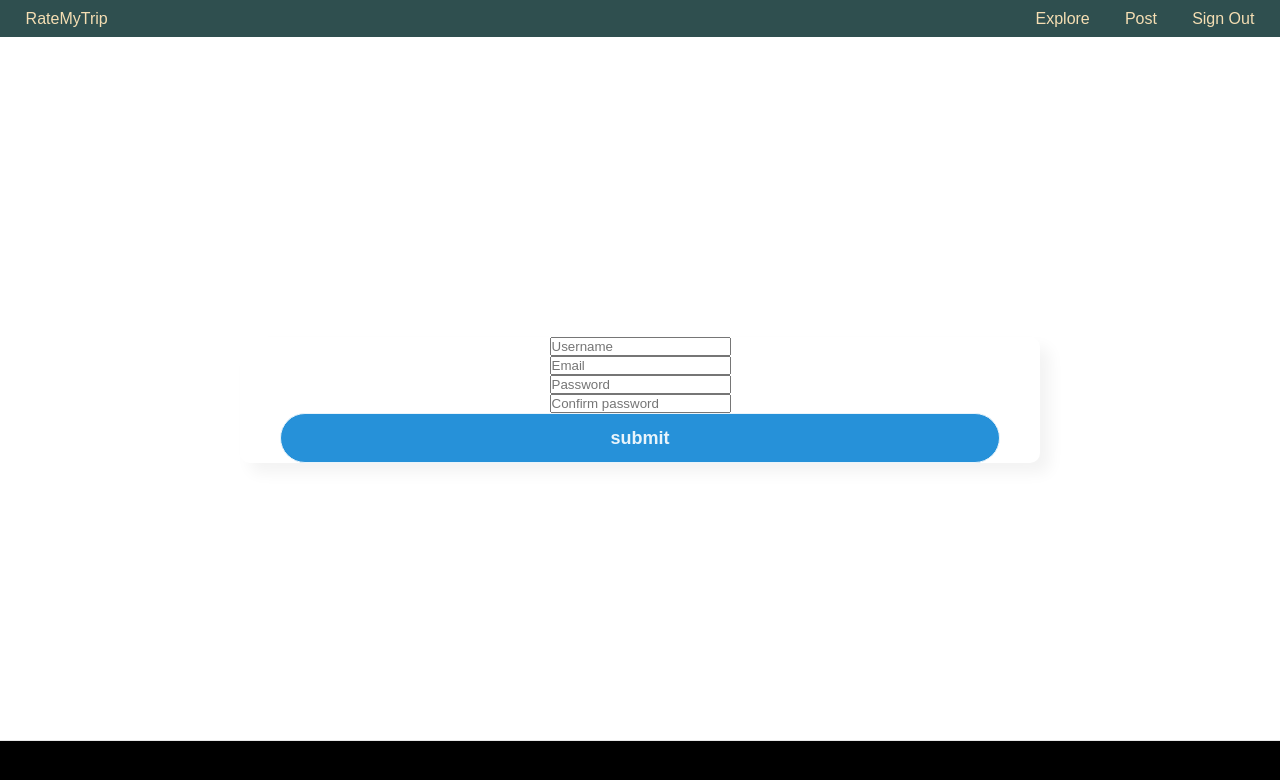
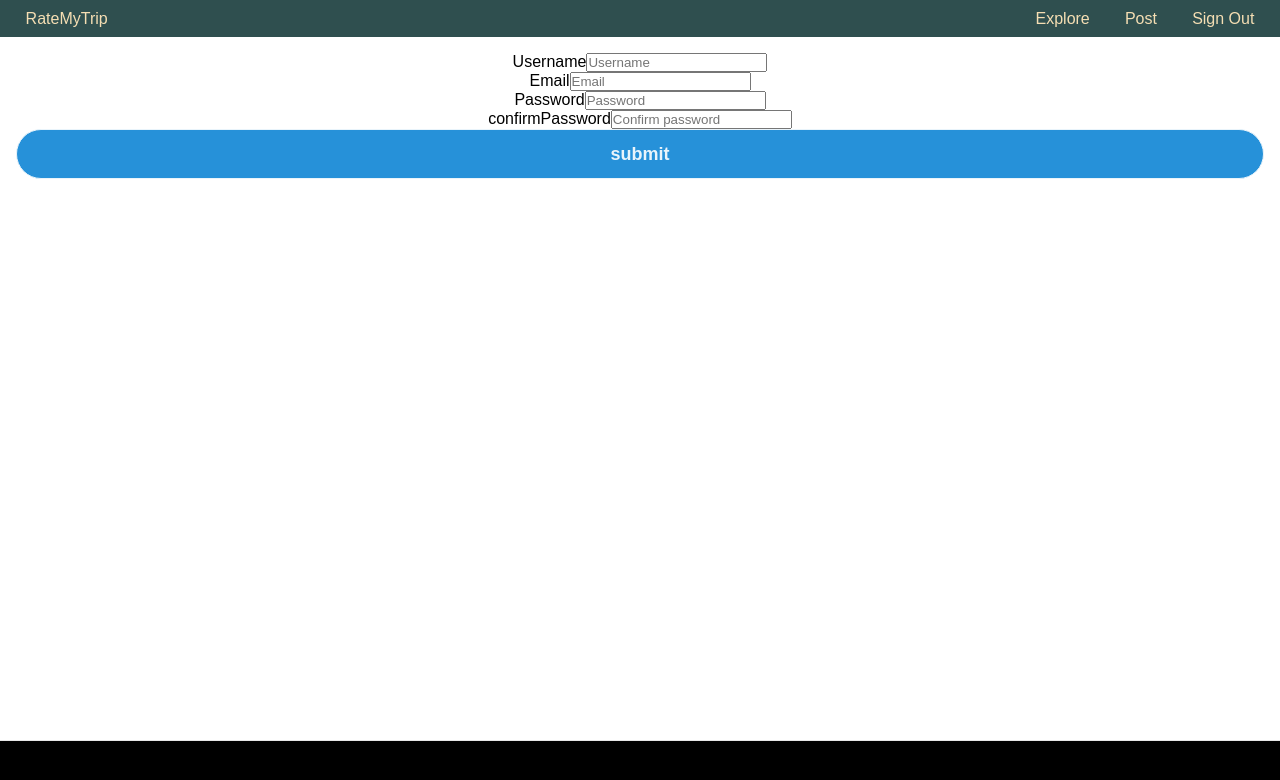
Before and after one commit to probro91/rate-my-trip2, a React (Create React App) app: page /signUp in a window 1280 px wide. Shown: the top 780 px of the page. Built offline with nearby package versions, Linux system fonts and the light colour scheme.

Commit message:
fixed addPost

```diff
--- a/src/components/AddPost.js
+++ b/src/components/AddPost.js
@@ -1,15 +1,12 @@
 
 import { useState } from "react"
 
-const AddPost = ({ onAdd }) => {
+const AddPost = () => {
   const [start, setStart] = useState("")
   const [end, setEnd] = useState("")
   const [image, setImage] = useState(null)
   const [date, setDate] = useState("")
   const [description, setDescription] = useState("")
-  const handleChange = (image) => {
-    setImage(image);
-  }
 
   const onSubmit = (e) => {
     e.preventDefault()
@@ -35,11 +32,11 @@ const AddPost = ({ onAdd }) => {
       return
     }
 
-    onAdd({ start, end, image, date, description })
+    //onAdd({ start, end, image, date, description })
 
     setStart('')
     setEnd('')
-    setImage('')
+    setImage(null)
     setDate('')
     setDescription('')
   }
@@ -56,7 +53,7 @@ const AddPost = ({ onAdd }) => {
       </div>
       <div>
         <label>Upload an Image</label>
-        <input type="file" name="image" value={image} placeholder="Choose File" onChange={handleChange}/>
+        <input type="file" onChange={(e) => setImage(e.target.files[0])}/>
       </div>
       <div>
         <label>Date</label>
--- a/src/pages/Posting.js
+++ b/src/pages/Posting.js
@@ -2,17 +2,11 @@ import AddPost from "../components/AddPost"
 import { useState } from "react"
 
 const Posting = () => {
-  const [posts, setPosts] = useState([])
 
-  const addPost = (post) => {
-    const id = Math.floor(Math.random() * 1000) + 1
-    const newPost = { id, ...post }
-    setPosts([...posts, newPost])
-  }
   return (
     <div>
       <h1>Posting</h1>
-      <AddPost onAdd={addPost}/>
+      <AddPost />
     </div>
   )
 }
--- a/src/pages/SignUp.js
+++ b/src/pages/SignUp.js
@@ -1,7 +1,6 @@
 import { useState } from 'react'
 import { createUserWithEmailAndPassword} from "firebase/auth";
 import {auth} from '../firebase-config'
-import '../components/form.css'
 
 // firstname, lastname, username, email, password, confirm password
 const SignUp = ({ onAdd }) => {
@@ -41,7 +40,7 @@ const SignUp = ({ onAdd }) => {
       alert("Please add a password")
       return
     }
-    if(password != confirmPassword) {
+    if(password !== confirmPassword) {
       alert("Passwords do not match")
       return
     }
@@ -55,27 +54,26 @@ const SignUp = ({ onAdd }) => {
   }
 
   return (
-    <div className="center">
-    <form onSubmit={onSubmit}>
-      <div className="txt_text">
+    <form className="add-form" onSubmit={onSubmit}>
+      <div>
+        <label>Username</label>
         <input type="text" placeholder="Username" value={userName} onChange={(e) => setUserName(e.target.value)}/>
       </div>
-
-      <div className="txt_text">
+      <div>
+        <label>Email</label>
         <input type="text" placeholder="Email" value={email} onChange={(e) => setEmail(e.target.value)}/>
       </div>
-
-      <div className="txt_text">
+      <div>
+        <label>Password</label>
         <input type="password" placeholder="Password" value={password} onChange={(e) => setPassword(e.target.value)}/>
       </div>
-
-      <div className="txt_text">
+      <div>
+        <label>confirmPassword</label>
         <input type="password" placeholder="Confirm password" value={confirmPassword} onChange={(e) => setConfirmPassword(e.target.value)}/>
       </div>
 
       <input type = "submit" value = "submit"/>
     </form>
-    </div>
   )
 }
 
```
